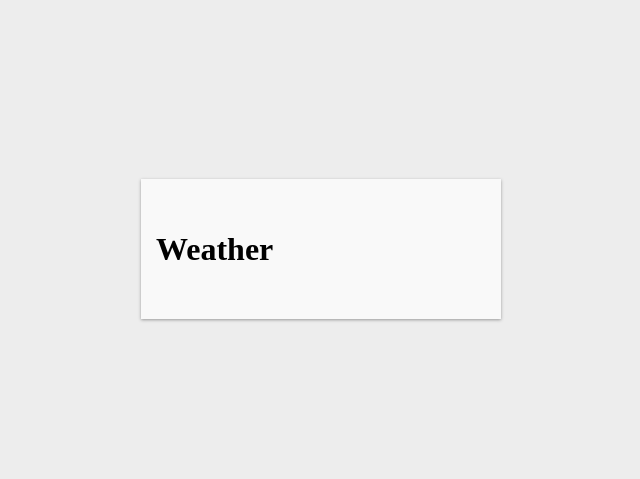
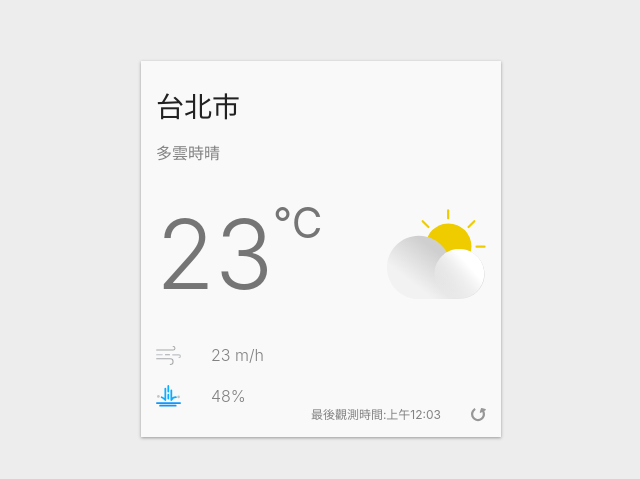
Before and after one commit to ThomasLeiHsu/weather-app, a React (Create React App) app: page / in a window 1280 px wide. Shown: the part 151-630 px from the top of the page, without its empty margins (319-959 px from the left). Built offline with nearby package versions, Linux system fonts and the light colour scheme.

Commit message:
完成靜態UI畫面

```diff
--- a/src/App.js
+++ b/src/App.js
@@ -1,6 +1,40 @@
 import React from "react";
 import styled from "@emotion/styled";
+import { ReactComponent as DayCloudyIcon } from "./images/day-cloudy.svg";
+import { ReactComponent as RainIcon } from "./images/rain.svg";
+import { ReactComponent as AirFlowIcon } from "./images/airFlow.svg";
+import { ReactComponent as RefreshIcon } from "./images/refresh.svg";
 
+function App() {
+  return (
+    <Container>
+      <WeatherCard>
+        <Location>台北市</Location>
+        <Description>多雲時晴</Description>
+        <CurrentWeather>
+          <Tempreature>
+            23<Celsius>°C</Celsius>
+          </Tempreature>
+          <DayCloudy />
+        </CurrentWeather>
+        <AirFlow>
+          <AirFlowIcon />
+          23 m/h
+        </AirFlow>
+        <Rain>
+          <RainIcon />
+          48%
+        </Rain>
+        <Refresh>
+          最後觀測時間:上午12:03
+          <RefreshIcon />
+        </Refresh>
+      </WeatherCard>
+    </Container>
+  );
+}
+
+// CSS in Js
 const Container = styled.div`
   background-color: #ededed;
   height: 100%;
@@ -8,7 +42,6 @@
   justify-content: center;
   align-items: center;
 `;
-
 const WeatherCard = styled.div`
   position: relative;
   min-width: 360px;
@@ -17,15 +50,80 @@
   box-sizing: border-box;
   padding: 30px 15px;
 `;
+//location
+const Location = styled.div`
+  font-size: 28px;
+  color: #212121;
+  margin-bottom: 20px;
+`;
+//description
+const Description = styled.div`
+  font-size: 16px;
+  color: #828282;
+  margin-bottom: 30px;
+`;
+//currentWeather
+const CurrentWeather = styled.div`
+  display: flex;
+  justify-content: space-between;
+  align-items: center;
+  margin-bottom: 30px;
+`;
+//temperature
+const Tempreature = styled.div`
+  color: #757575;
+  font-size: 96px;
+  font-weight: 300;
+  display: flex;
+`;
+const Celsius = styled.div`
+  font-weight: normal;
+  font-size: 42px;
+`;
+const AirFlow = styled.div`
+  display: flex;
+  align-items: center;
+  font-size: 16x;
+  font-weight: 300;
+  color: #828282;
+  margin-bottom: 20px;
+  svg {
+    width: 25px;
+    height: auto;
+    margin-right: 30px;
+  }
+`;
 
-function App() {
-  return (
-    <Container>
-      <WeatherCard>
-        <h1>Weather</h1>
-      </WeatherCard>
-    </Container>
-  );
-}
+const Rain = styled.div`
+  display: flex;
+  align-items: center;
+  font-size: 16x;
+  font-weight: 300;
+  color: #828282;
+  svg {
+    width: 25px;
+    height: auto;
+    margin-right: 30px;
+  }
+`;
 
+const Refresh = styled.div`
+  position: absolute;
+  right: 15px;
+  bottom: 15px;
+  font-size: 12px;
+  display: inline-flex;
+  align-items: flex-end;
+  color: #828282;
+  svg {
+    width: 15px;
+    height: 15px;
+    margin-left: 30px;
+    cursor: pointer;
+  }
+`;
+//修改conponent的css
+const DayCloudy = styled(DayCloudyIcon)`
+  flex-basis: 30%;
+`;
 export default App;
--- a/src/index.css
+++ b/src/index.css
@@ -4,6 +4,7 @@
   padding: 0;
   height: 100%;
   width: 100%;
+  font-family: -apple-system, BlinkMacSystemFont, "Segoe UI", "Roboto", "Oxygen";
 }
 #root {
   width: 100%;
```
Also changed, not shown: 1 other file (tests, documents, lock files or other folders).
